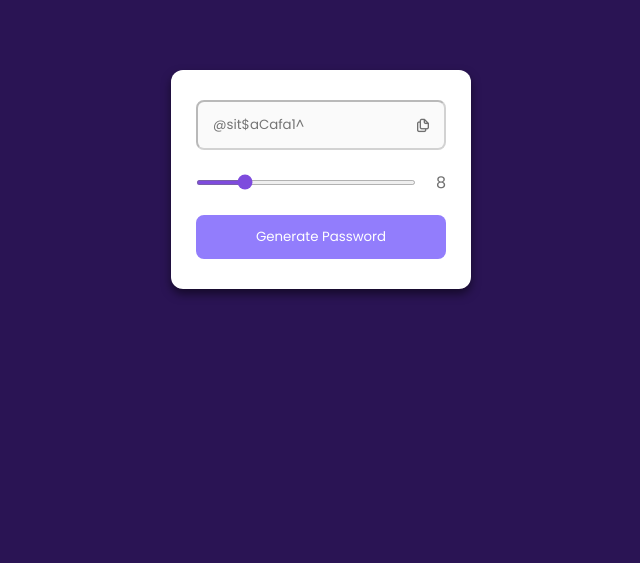
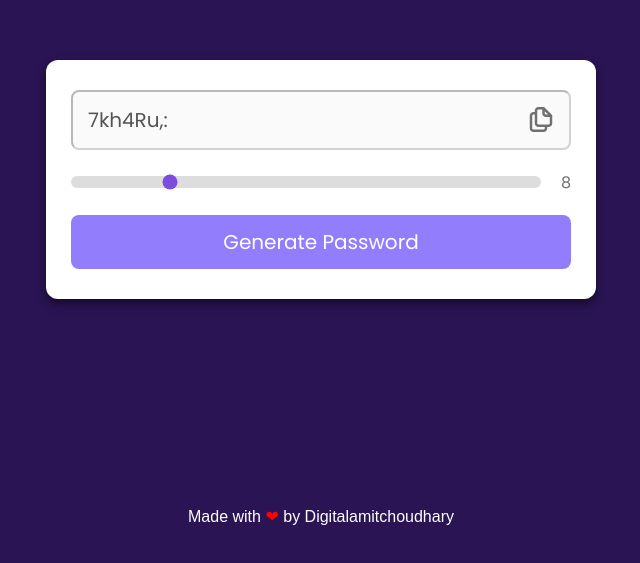
Before and after one commit to digitalamitchoudhary/Password-Generator-with-Javascript, a plain HTML site: page index.html in a window 1280 px wide. Shown: the part 221-784 px from the top of the page, without its empty margins (319-959 px from the left). Drawn offline with nearby package versions, Linux system fonts and the light colour scheme.

Commit message:
Complete

```diff
--- a/index.html
+++ b/index.html
@@ -13,18 +13,20 @@
 
     <div class="wrapper">
         <div class="passwordBox">
-            <input type="text" name="" placeholder="@sit$aCafa1^" disabled>
+            <input type="text" name="" disabled >
             <i class="uil uil-copy copyIcon"></i>
         </div>
 
             <div class="rangeBox">
-                <input type="range" min="6" max="16" value="8">
+                <input class="ee" type="range" min="6" max="16" value="8">
                 <span class="sliderNumber">8</span>
             </div>
 
             <button class="genrateButton">Generate Password</button>
 
     </div>
-
+     <div class="su"><a class="custom-link" href="https://digitalamitchoudhary.com/" target="_blank">
+            Made with <span class="heart">❤</span> by Digitalamitchoudhary
+          </a></div>
 </body>
 </html>
--- a/script.js
+++ b/script.js
@@ -4,7 +4,9 @@ rangeInput = document.querySelector(".rangeBox input"),
 sliderNumber = document.querySelector(".rangeBox .sliderNumber"),
 generateButton = document.querySelector(".genrateButton");
 
+
 // console.log(passwordInput, copyIcon, rangeInput, sliderNumber, generateButton);
+
 
 
 //Characters of alphabet(a-z/A-Z), numbers (0-9) and Symbols($%&[]...)
@@ -19,17 +21,26 @@ const generatPassword = () => {
         newPassword += allCharacters[randomNumbers];
         // console.log(allCharacters[randomNumbers]);
 
+     }
+    //  console.log(newPassword);
+     passwordInput.value = newPassword;
+         copyIcon.classList.replace("uil-file-check-alt","uil-copy" )
 
-
-     }
-     console.log(newPassword);
 
 
 }
 
 rangeInput.addEventListener("input",()=>{
     sliderNumber.innerText = rangeInput.value;
+    generatPassword();
 })
 
+copyIcon.addEventListener('click',()=>{
+    // console.log(passwordInput.value);
+    copyIcon.classList.replace("uil-copy", "uil-file-check-alt")
+    navigator.clipboard.writeText(passwordInput.value)
+})
+
+ generatPassword();
 
 generateButton.addEventListener('click', generatPassword);
--- a/style.css
+++ b/style.css
@@ -1,4 +1,4 @@
-@import url("https://fonts.googleapis.com/css2?family=Poppins:wght@300;400;500;600&display=swap");
+ @import url("https://fonts.googleapis.com/css2?family=Poppins:wght@300;400;500;600&display=swap");
 
 * {
 
@@ -8,7 +8,7 @@
     font-family: "Poppins", sans-serif;
 }
 
-body{
+body {
     min-height: 100vh;
     display: flex;
     align-items: center;
@@ -16,9 +16,10 @@ body{
     background-color: #2a1454;
 }
 
-.wrapper{
+.wrapper {
+
     position: relative;
-    max-width: 300px;
+    max-width: 550px;
     width: 100%;
     background: #fff;
     border-radius: 12px;
@@ -26,67 +27,85 @@ body{
     box-shadow: 0 5px 10px rgba(0, 0, 0, 0.5);
 }
 
-.wrapper .passwordBox{
+.wrapper .passwordBox {
     position: relative;
-    height: 50px;
-    }
+    height: 60px;
 
-.passwordBox input{
+}
+
+.passwordBox input {
     height: 100%;
     width: 100%;
     border-radius: 8px;
     bottom: 1px solid #aaa;
     padding: 0 45px 0 15px;
+    font-size: 20px;
 
 }
 
-.copyIcon{
+.copyIcon {
     position: absolute;
     right: 15px;
     top: 50%;
     color: #707070;
-    font-style: 20px;
+    font-size: 30px;
     cursor: pointer;
     transform: translateY(-50%);
 
 }
 
-.copyIcon:hover{
+.copyIcon:hover {
     color: #2a1454;
 
 }
 
-.wrapper .rangeBox{
+.wrapper .rangeBox {
     display: flex;
     align-items: center;
     margin-top: 20px;
 }
 
-.rangeBox input{
+
+
+
+/* .rangeBox input {
     width: 100%;
-    height: 5px;
+    height: 50px;
+
     accent-color: #7e4bdd;
     cursor: pointer;
 
+} */
+ input[type="range"] {
+  -webkit-appearance:none;
+  width: 100%;
+  height: 12px; /* Overall height, but not enough alone */
+  background: #ddd;
+  border-radius: 6px;
+  outline: none;
+      accent-color: #7e4bdd;
+
 }
-
-.rangeBox input:hover{
+.rangeBox input:hover {
 
     accent-color: #6126ce;
 
 }
-.rangeBox .sliderNumber{
+
+.rangeBox .sliderNumber {
     min-width: 30px;
     text-align: right;
     font-style: 17px;
     color: #707070;
 
 }
-.wrapper .genrateButton{
+
+.wrapper .genrateButton {
     width: 100%;
     padding: 12px 0;
     margin-top: 20px;
     color: #fff;
+    font-size: 20px;
     border: none;
     border-radius: 8px;
     background-color: #927dfc;
@@ -94,6 +113,35 @@ body{
     transition: all 0.2s ease;
 }
 
-.genrateButton:hover{
+.genrateButton:hover {
     background-color: #826afb;
 }
+
+
+
+    /* Footer styling */
+.su {
+    position: absolute;
+    bottom: 50px; /* Keeps it 50px from the bottom */
+    width: 100%;
+    display: flex;
+    justify-content: center;
+    text-align: center;
+
+}
+
+/* Custom link styling */
+.custom-link {
+    color: white;
+    font-family: Arial, Helvetica, sans-serif;
+    text-decoration: none;
+}
+
+.custom-link .heart {
+    color: red;
+}
+
+/* Hover effect on the footer link */
+.custom-link:hover {
+    text-decoration: underline;
+}
```
